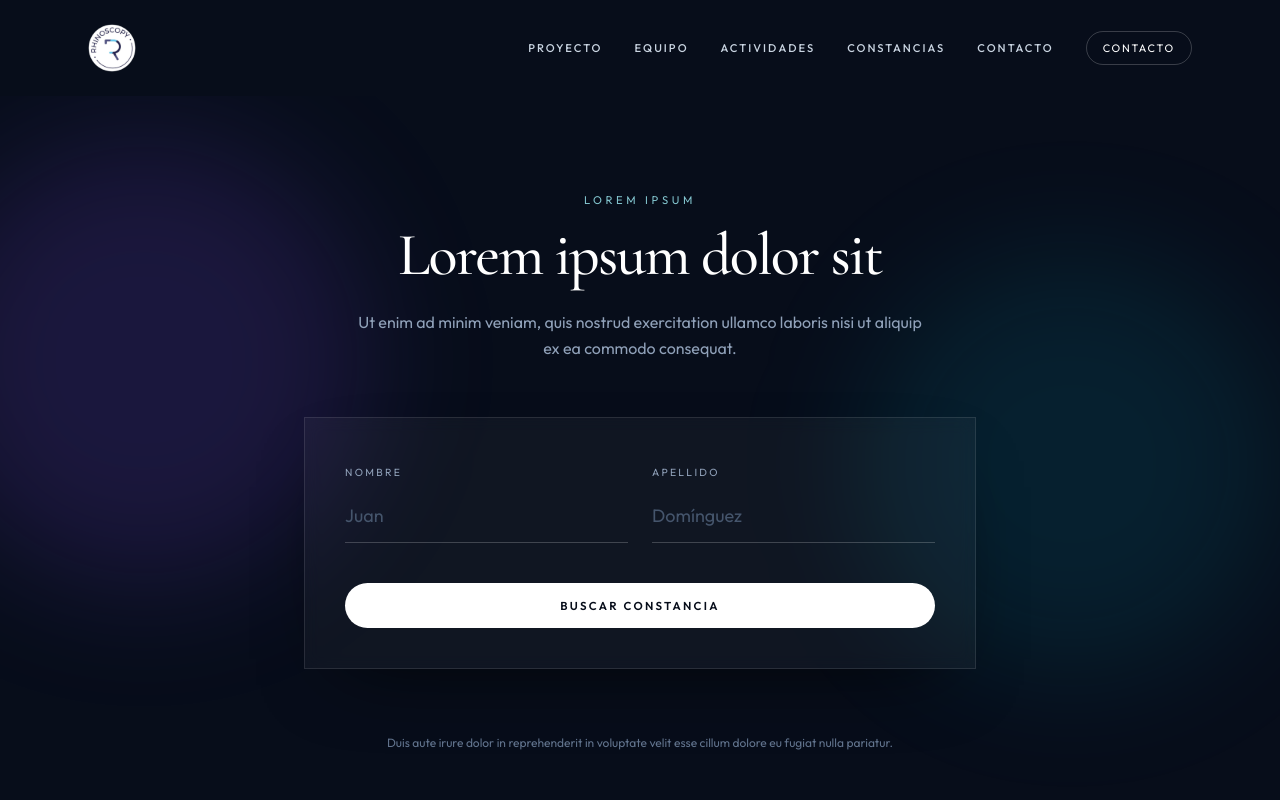
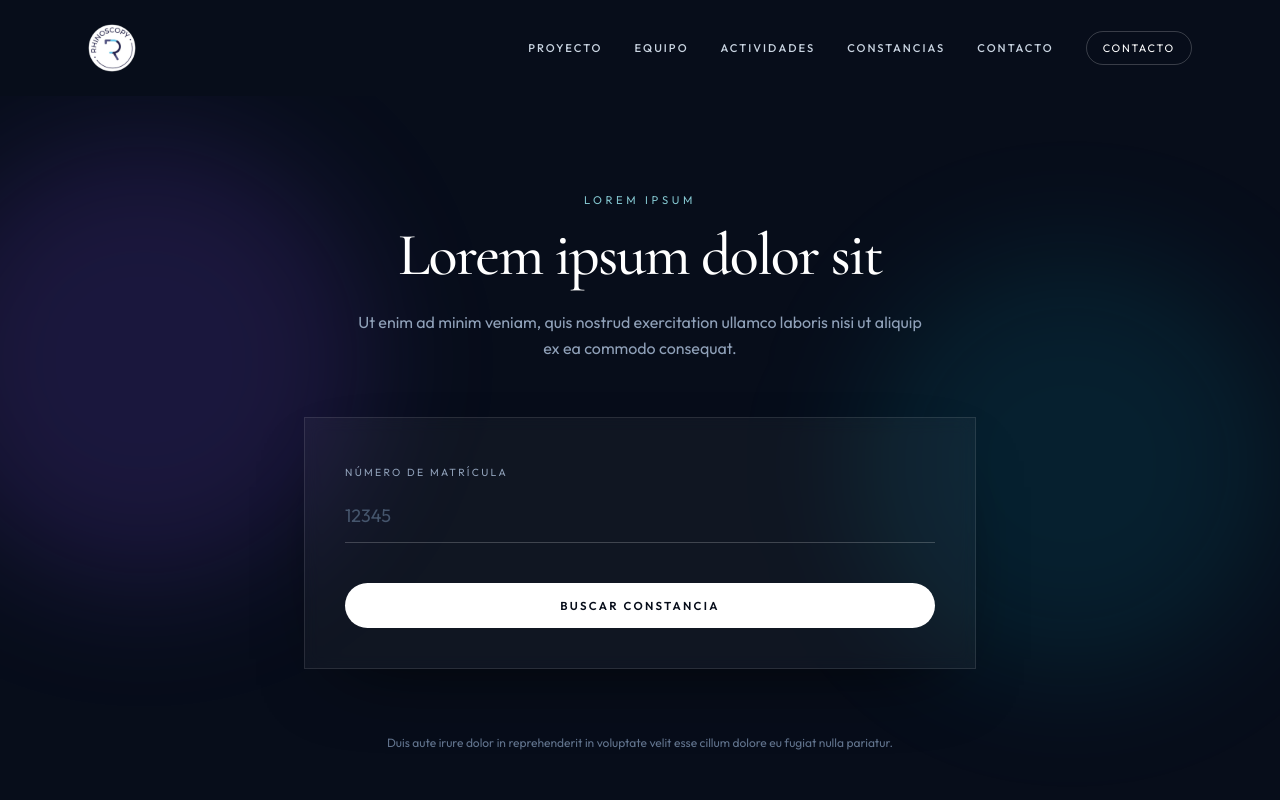
Before and after one commit to agusttin-ader/rhinoscopy-web, a Next.js app: page /constancias in a window 1280 px wide. Shown: the top 800 px of the page. Built offline with nearby package versions, Linux system fonts and the light colour scheme.

Commit message:
constancias

```diff
--- a/src/app/api/constancias/route.ts
+++ b/src/app/api/constancias/route.ts
@@ -3,19 +3,19 @@ import { NextResponse } from "next/server";
 
 export async function POST(request: Request) {
   const body = (await request.json().catch(() => null)) as
-    | { nombre?: string; apellido?: string }
+    | { matricula?: string }
     | null;
 
-  const nombre = body?.nombre?.trim() ?? "";
-  const apellido = body?.apellido?.trim() ?? "";
+  const matricula = body?.matricula?.trim() ?? "";
+  const digits = matricula.replace(/\D/g, "");
 
-  if (nombre.length < 2 || apellido.length < 2) {
+  if (digits.length < 3) {
     return NextResponse.json(
-      { error: "Ingresá nombre y apellido." },
+      { error: "Ingresá el número de matrícula." },
       { status: 400 },
     );
   }
 
-  const results = await searchConstancias(nombre, apellido);
+  const results = await searchConstancias(matricula);
   return NextResponse.json({ results });
 }
--- a/src/components/certificate-search.tsx
+++ b/src/components/certificate-search.tsx
@@ -10,8 +10,7 @@ type Match = {
 };
 
 export function CertificateSearch() {
-  const [nombre, setNombre] = useState("");
-  const [apellido, setApellido] = useState("");
+  const [matricula, setMatricula] = useState("");
   const [results, setResults] = useState<Match[] | null>(null);
   const [error, setError] = useState("");
   const [loading, setLoading] = useState(false);
@@ -26,7 +25,7 @@ export function CertificateSearch() {
       const response = await fetch("/api/constancias", {
         method: "POST",
         headers: { "Content-Type": "application/json" },
-        body: JSON.stringify({ nombre, apellido }),
+        body: JSON.stringify({ matricula }),
       });
       const data = (await response.json()) as {
         results?: Match[];
@@ -50,36 +49,21 @@ export function CertificateSearch() {
         onSubmit={onSubmit}
         className="border border-white/10 bg-white/[0.04] p-8 shadow-[0_30px_80px_-40px_rgba(0,0,0,0.8)] backdrop-blur-sm md:p-10"
       >
-        <div className="grid gap-6 sm:grid-cols-2">
         <label className="block">
           <span className="text-[0.65rem] tracking-[0.22em] text-slate-400 uppercase">
-              Nombre
+            Número de matrícula
           </span>
           <input
             required
-              minLength={2}
-              value={nombre}
-              onChange={(e) => setNombre(e.target.value)}
-              placeholder="Juan"
-              autoComplete="given-name"
+            minLength={3}
+            value={matricula}
+            onChange={(e) => setMatricula(e.target.value)}
+            placeholder="12345"
+            inputMode="numeric"
+            autoComplete="off"
             className="mt-2 w-full border-b border-white/20 bg-transparent py-3 text-lg text-white outline-none placeholder:text-slate-600 focus:border-cyan-300"
           />
         </label>
-          <label className="block">
-            <span className="text-[0.65rem] tracking-[0.22em] text-slate-400 uppercase">
-              Apellido
-            </span>
-            <input
-              required
-              minLength={2}
-              value={apellido}
-              onChange={(e) => setApellido(e.target.value)}
-              placeholder="Domínguez"
-              autoComplete="family-name"
-              className="mt-2 w-full border-b border-white/20 bg-transparent py-3 text-lg text-white outline-none placeholder:text-slate-600 focus:border-cyan-300"
-            />
-          </label>
-        </div>
 
         <button
           type="submit"
@@ -98,7 +82,7 @@ export function CertificateSearch() {
         <div className="mt-12">
           {results.length === 0 ? (
             <p className="text-center text-slate-400">
-              No encontramos constancias con ese nombre y apellido.
+              No encontramos constancias con ese número de matrícula.
             </p>
           ) : (
             <ul className="space-y-4">
@@ -115,7 +99,7 @@ export function CertificateSearch() {
                       Constancia de asistencia
                     </p>
                     <p className="mt-1 text-sm text-slate-500">
-                      {nombre} {apellido}
+                      Matrícula {matricula}
                     </p>
                   </div>
                   <a
--- a/src/lib/constancias.ts
+++ b/src/lib/constancias.ts
@@ -22,10 +22,14 @@ function fold(value: string) {
     .toLowerCase();
 }
 
-function tokens(value: string) {
+function digits(value: string) {
+  return value.replace(/\D/g, "");
+}
+
+function extraTokens(value: string) {
   return fold(value)
     .split(/[^a-z0-9]+/)
-    .filter((part) => part.length >= 2);
+    .filter((part) => part.length >= 2 && !/^\d+$/.test(part));
 }
 
 function eventLabel(folder: string) {
@@ -33,11 +37,13 @@ function eventLabel(folder: string) {
 }
 
 export async function searchConstancias(
-  nombre: string,
-  apellido: string,
+  matricula: string,
 ): Promise<ConstanciaMatch[]> {
-  const required = [...tokens(nombre), ...tokens(apellido)];
-  if (required.length === 0) return [];
+  const number = digits(matricula);
+  if (number.length < 3) return [];
+
+  const requiredExtras = extraTokens(matricula);
+  const numberPattern = new RegExp(`(?:^|[^0-9])${number}(?:$|[^0-9])`);
 
   let events: string[];
   try {
@@ -57,8 +63,8 @@ export async function searchConstancias(
       if (!fileName.toLowerCase().endsWith(".pdf")) continue;
 
       const haystack = fold(fileName.replace(/\.pdf$/i, "").replace(/[-_]+/g, " "));
-      const found = required.every((token) => haystack.includes(token));
-      if (!found) continue;
+      if (!numberPattern.test(haystack)) continue;
+      if (!requiredExtras.every((token) => haystack.includes(token))) continue;
 
       matches.push({
         eventId,
```
Lines whose indentation alone changed are shown as unchanged.
